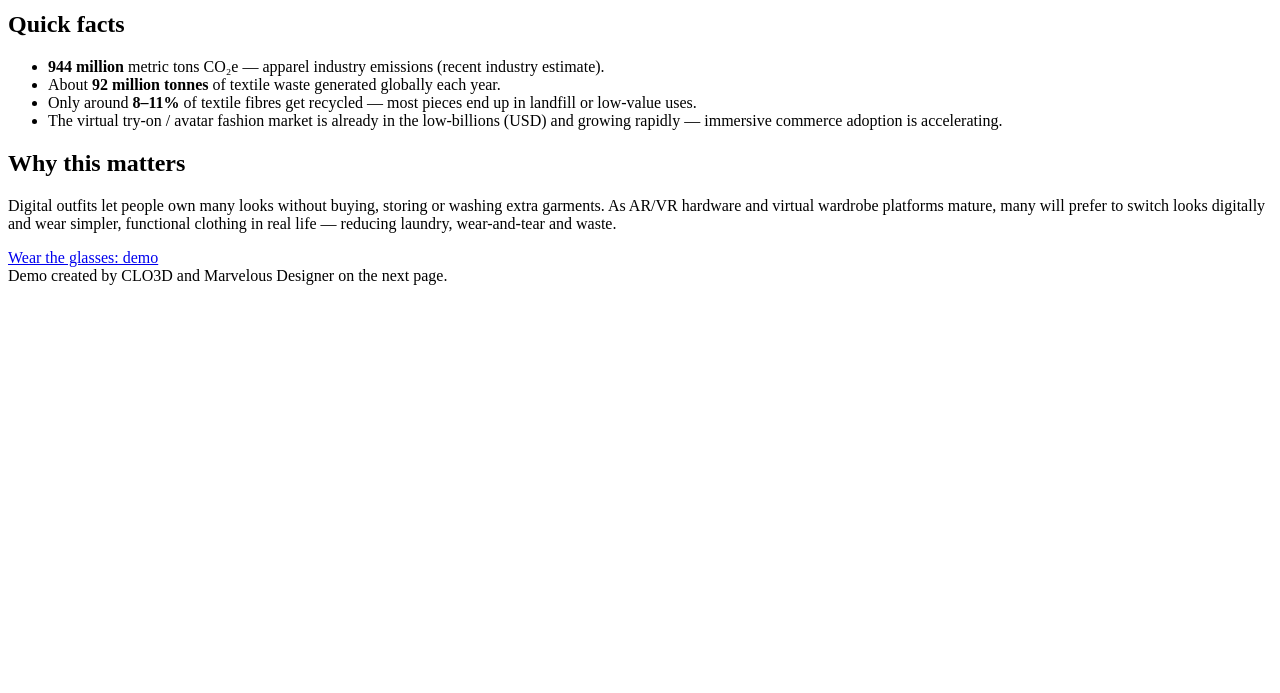
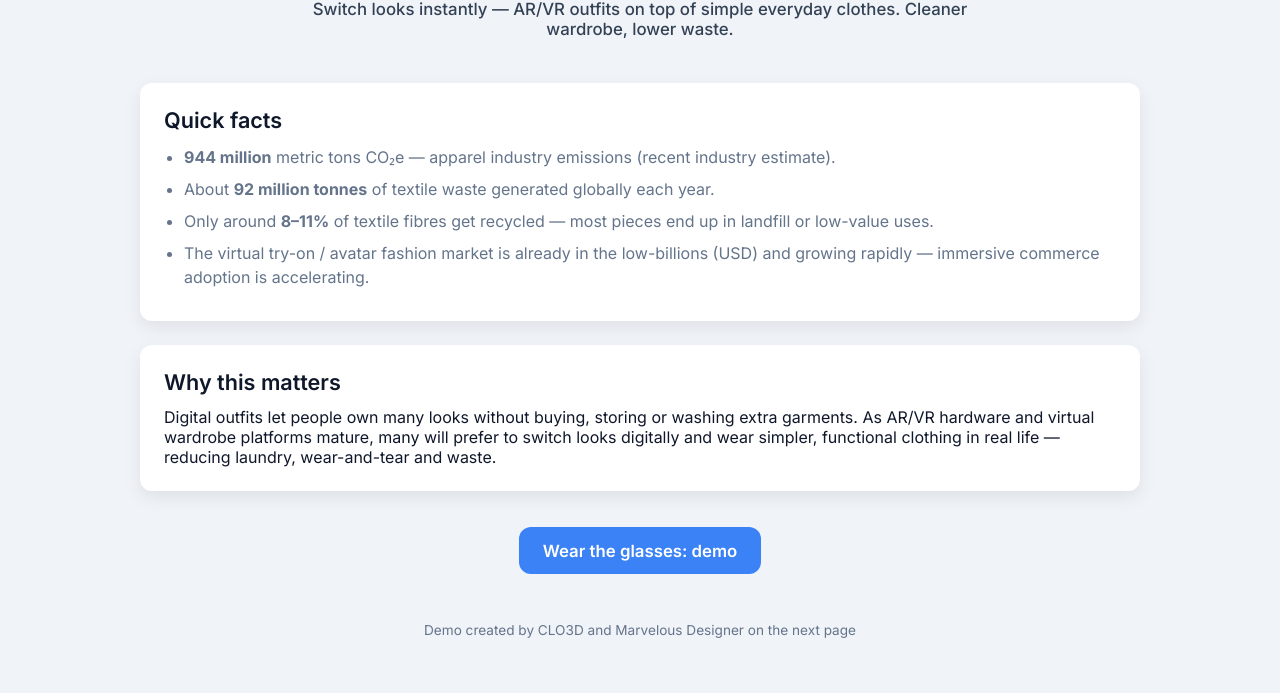
Before and after one commit to ZhanyaG/FinalProjClo3d, a plain HTML site: page index.html in a window 1280 px wide. Shown: the part 107-800 px from the top of the page. Drawn offline with Linux system fonts and the light colour scheme.

Commit message:
Css updating

```diff
--- a/index.html
+++ b/index.html
@@ -35,7 +35,7 @@
     </section>
 
     <footer class="footer">
-     Demo created by CLO3D and Marvelous Designer on the next page.
+     Demo created by CLO3D and Marvelous Designer on the next page
     </footer>
   </main>
 
--- a/style.css
+++ /dev/null
@@ -1,55 +0,0 @@
-:root{
-  --bg:#f7f9fc;
-  --accent:#111;
-  --muted:#666;
-  --card:#fff;
-}
-
-*{box-sizing:border-box}
-html,body{height:100%;margin:0;font-family:system-ui,-apple-system,Segoe UI,Roboto,"Helvetica Neue",Arial;}
-body{background:var(--bg);color:var(--accent);display:flex;flex-direction:column;align-items:center;padding:20px 16px;}
-
-.container{max-width:1000px;width:100%}
-.site-header{width:100%;text-align:center;padding:28px 0}
-.site-header.small{padding:18px 0}
-.site-header h1{margin:.25rem 0;font-size:clamp(1.4rem,3.2vw,2rem)}
-.lead{margin:0;color:var(--muted)}
-
-.nav{margin-top:12px}
-.nav .btn{margin:0 .25rem}
-
-/* Buttons */
-.btn{background:var(--accent);color:#fff;border:0;padding:.55rem .9rem;border-radius:8px;cursor:pointer;font-weight:600;text-decoration:none;display:inline-block}
-.btn-ghost{background:transparent;border:1px solid #ddd;color:var(--accent)}
-.btn-lg{padding:.8rem 1.1rem;font-size:1.05rem}
-
-/* Main content */
-.main{display:flex;flex-direction:column;gap:18px;padding:18px 0}
-.stats, .blurb{background:var(--card);padding:16px;border-radius:10px;box-shadow:0 6px 18px rgba(10,10,10,.04)}
-.stats h2, .blurb h2{margin:0 0 .5rem}
-.stats ul{margin:.5rem 0 0;padding-left:1.15rem;color:var(--muted)}
-.stats li{margin:.45rem 0}
-
-/* paste into your existing styles.css — only the canvas rule is essential */
-.reveal-wrap canvas{
-  position:absolute;
-  inset:0;
-  width:100%;
-  height:100%;
-  display:block;
-  border-radius:12px;
-  touch-action:none; /* prevent default scrolling while painting */
-  outline: none;
-}
-
-/* small hint */
-.hint{color:var(--muted);font-size:.95rem;margin-top:6px;text-align:center}
-
-/* footer */
-.footer{margin-top:12px;text-align:center;color:var(--muted)}
-
-/* responsive */
-@media (max-width:640px){
-  .controls{display:flex;flex-direction:column;gap:.5rem;align-items:center}
-  .btn{width:90%}
-}
--- /dev/null
+++ b/styles.css
@@ -0,0 +1,201 @@
+/* Import Google Font */
+@import url('https://fonts.googleapis.com/css2?family=Inter:wght@400;500;600;700&display=swap');
+
+:root {
+  --bg: #f0f4f8;
+  --primary: #0f172a;
+  --secondary: #334155;
+  --accent: #3b82f6;
+  --muted: #64748b;
+  --card: #ffffff;
+  --shadow: rgba(0, 0, 0, 0.08);
+  --radius: 12px;
+}
+
+* {
+  box-sizing: border-box;
+  margin: 0;
+  padding: 0;
+}
+
+html, body {
+  height: 100%;
+  font-family: 'Inter', system-ui, sans-serif;
+  background: var(--bg);
+  color: var(--primary);
+}
+
+a {
+  text-decoration: none;
+  color: inherit;
+}
+
+.container {
+  max-width: 1000px;
+  width: 100%;
+  margin: 0 auto;
+  padding: 0 16px;
+}
+
+/* Header */
+.site-header {
+  text-align: center;
+  padding: 40px 0 20px;
+}
+
+.site-header.small {
+  padding: 24px 0 12px;
+}
+
+.site-header h1 {
+  font-size: clamp(1.8rem, 4vw, 2.8rem);
+  font-weight: 700;
+  margin-bottom: 12px;
+  color: var(--primary);
+}
+
+.site-header .lead {
+  font-size: 1.05rem;
+  font-weight: 500;
+  color: var(--secondary);
+  max-width: 720px;
+  margin: 0 auto;
+}
+
+/* Buttons */
+.btn {
+  display: inline-block;
+  background: var(--accent);
+  color: #fff;
+  font-weight: 600;
+  padding: 0.65rem 1.2rem;
+  border-radius: var(--radius);
+  transition: all 0.2s ease;
+  cursor: pointer;
+  border: none;
+}
+
+.btn:hover {
+  background: #2563eb; /* darker blue on hover */
+  transform: translateY(-2px);
+}
+
+.btn:active {
+  transform: translateY(0);
+}
+
+.btn-ghost {
+  background: transparent;
+  color: var(--accent);
+  border: 2px solid var(--accent);
+}
+
+.btn-ghost:hover {
+  background: var(--accent);
+  color: #fff;
+}
+
+/* Large button */
+.btn-lg {
+  padding: 0.85rem 1.5rem;
+  font-size: 1.05rem;
+}
+
+/* Navigation */
+.nav {
+  margin-top: 16px;
+  display: flex;
+  justify-content: center;
+  gap: 12px;
+}
+
+/* Main content */
+.main {
+  display: flex;
+  flex-direction: column;
+  gap: 24px;
+  padding: 24px 0;
+}
+
+/* Card sections */
+.stats, .blurb {
+  background: var(--card);
+  padding: 24px;
+  border-radius: var(--radius);
+  box-shadow: 0 6px 18px var(--shadow);
+}
+
+.stats h2, .blurb h2 {
+  font-size: 1.35rem;
+  margin-bottom: 12px;
+  font-weight: 600;
+}
+
+.stats ul {
+  margin-top: 8px;
+  padding-left: 1.25rem;
+  color: var(--muted);
+}
+
+.stats li {
+  margin-bottom: 8px;
+  line-height: 1.5;
+}
+
+/* Reveal canvas */
+.reveal-wrap {
+  position: relative;
+  width: 100%;
+  aspect-ratio: 16/9;
+  max-height: 720px;
+  border-radius: var(--radius);
+  box-shadow: 0 8px 24px var(--shadow);
+  overflow: hidden;
+  background: #e2e8f0;
+  touch-action: none;
+}
+
+.reveal-wrap canvas {
+  position: absolute;
+  inset: 0;
+  width: 100%;
+  height: 100%;
+  border-radius: var(--radius);
+  outline: none;
+}
+
+/* Hint text */
+.hint {
+  color: var(--muted);
+  font-size: 0.95rem;
+  text-align: center;
+}
+
+/* CTA row */
+.cta-row {
+  display: flex;
+  flex-wrap: wrap;
+  justify-content: center;
+  gap: 12px;
+  margin-top: 12px;
+}
+
+/* Footer */
+.footer {
+  margin-top: 24px;
+  text-align: center;
+  color: var(--muted);
+  font-size: 0.85rem;
+}
+
+/* Responsive tweaks */
+@media (max-width: 640px) {
+  .nav, .cta-row {
+    flex-direction: column;
+    gap: 10px;
+  }
+  .btn {
+    width: 100%;
+    text-align: center;
+  }
+}
```
